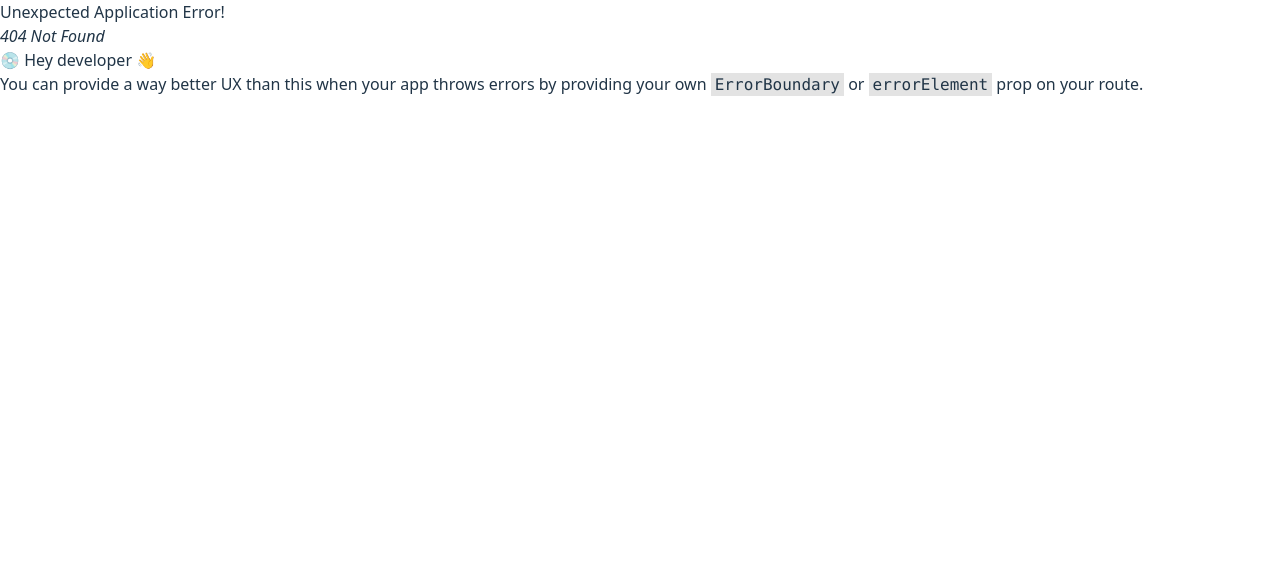
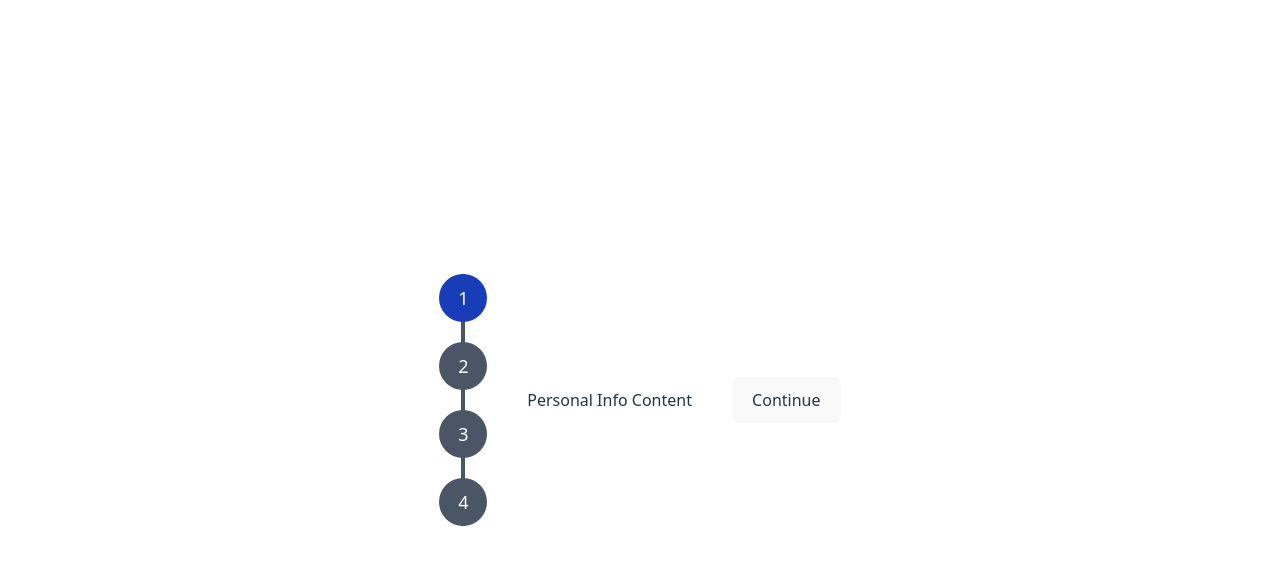
Before and after one commit to rjrocks1908/react-machine-coding, a React (Vite) app: page /stepper in a window 1280 px wide. Before the commit this address had no page. Shown: the top 564 px of the page. Built offline with nearby package versions, Linux system fonts and the light colour scheme.

Commit message:
feat: add Stepper component and StepperPage for multi-step navigation

```diff
--- /dev/null
+++ b/src/components/stepper/Stepper.tsx
@@ -0,0 +1,58 @@
+import { useState } from "react";
+
+const stepperContent = [
+  "Personal Info Content",
+  "Account Info Content",
+  "Payment Content",
+  "Confirmation Content",
+];
+
+const NUMBER_DIAMETER = 48;
+const GAP = 20;
+
+function Stepper() {
+  const [currStep, setCurrStep] = useState(0);
+
+  return (
+    <div className="flex flex-row items-center gap-10">
+      {/* Stepper */}
+
+      <div className="flex flex-col gap-5 relative">
+        <div className="bg-gray-600 w-1 absolute h-full left-1/2 -translate-x-1/2">
+          <div
+            style={{ height: currStep * (NUMBER_DIAMETER + GAP) }}
+            className="z-10 bg-blue-800"
+          />
+        </div>
+        {Array(stepperContent.length)
+          .fill("")
+          .map((_, idx) => (
+            <div
+              key={idx}
+              className={`flex items-center justify-center w-12 h-12 rounded-full text-white text-lg z-50 ${
+                idx <= currStep ? "bg-blue-800" : "bg-gray-600"
+              }`}
+            >
+              {idx + 1}
+            </div>
+          ))}
+      </div>
+
+      {/* Content */}
+      <div>{stepperContent[currStep]}</div>
+
+      {/* Button */}
+      <div className="flex flex-col gap-5">
+        {currStep !== 0 && (
+          <button onClick={() => setCurrStep((prev) => prev - 1)}>Back</button>
+        )}
+        {currStep !== stepperContent.length - 1 && (
+          <button onClick={() => setCurrStep((prev) => prev + 1)}>
+            Continue
+          </button>
+        )}
+      </div>
+    </div>
+  );
+}
+export default Stepper;
--- /dev/null
+++ b/src/pages/StepperPage.tsx
@@ -0,0 +1,10 @@
+import Stepper from "../components/stepper/Stepper";
+
+function StepperPage() {
+  return (
+    <div className="flex h-screen items-center justify-center">
+      <Stepper />
+    </div>
+  );
+}
+export default StepperPage;
--- a/src/router/routes.ts
+++ b/src/router/routes.ts
@@ -17,6 +17,7 @@ import TicTacToePage from "../pages/TicTacToePage.tsx";
 import SnakePage from "../pages/SnakePage.tsx";
 import TodoPage from "../pages/TodoPage.tsx";
 import VirtualizedListPage from "../pages/VirtualizedListPage.tsx";
+import StepperPage from "../pages/StepperPage.tsx";
 
 export const router = createBrowserRouter([
   {
@@ -91,6 +92,10 @@ export const router = createBrowserRouter([
         path: "vlist",
         Component: VirtualizedListPage,
       },
+      {
+        path: "stepper",
+        Component: StepperPage,
+      },
     ],
   },
 ]);
```
